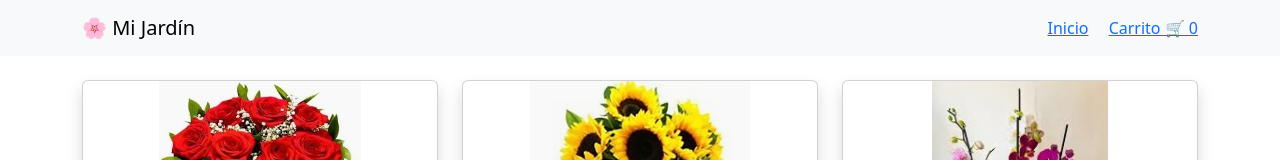
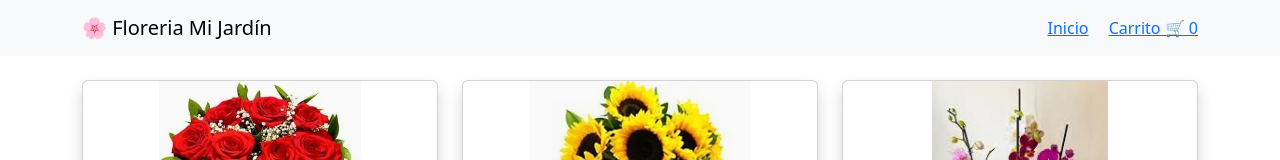
Before and after one commit to penelopehernandezl-web/ecommerce-frontend-m2, a plain HTML site: page index.html in a window 1280 px wide. Shown: the top 160 px of the page. Drawn offline with nearby package versions, Linux system fonts and the light colour scheme.

Commit message:
se agrega nuevo texto en index

```diff
--- a/index.html
+++ b/index.html
@@ -8,7 +8,7 @@
 <body>
     <nav class="navbar navbar-expand-lg navbar-light bg-light">
   <div class="container">
-    <a class="navbar-brand" href="index.html">🌸 Mi Jardín</a>
+    <a class="navbar-brand" href="index.html">🌸 Floreria Mi Jardín</a>
     <div>
       <a href="index.html" class="me-3">Inicio</a>
       <a href="carrito.html">Carrito 🛒 <span id="contador">0</span>
@@ -22,7 +22,6 @@
 <footer class="bg-dark text-white mt-5">
   <div class="container py-4">
     <div class="row">
-
       <!-- Información -->
       <div class="col-md-4">
         <h5>🌸 Floreria Mi Jardín</h5>
```
